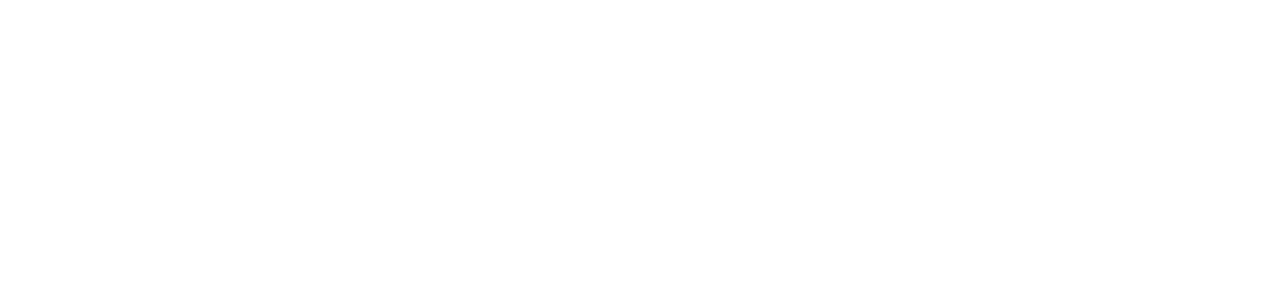
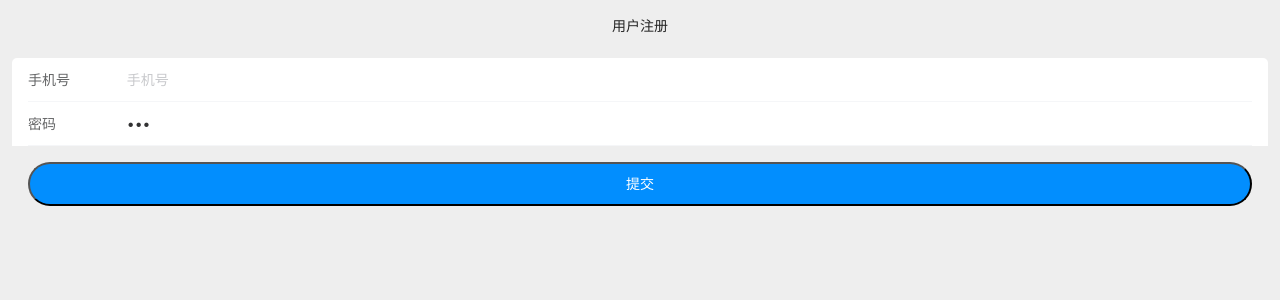
Before and after one commit to gaowei1012/elm_mp, a Vue app in the folder vue3_elm_app/: page /register in a window 1280 px wide. Before the commit this address had no page. Shown: the top 300 px of the page. Built offline with nearby package versions, Linux system fonts and the light colour scheme.

Commit message:
完成用户注册

```diff
--- a/vue3_elm_app/package.json
+++ b/vue3_elm_app/package.json
@@ -9,6 +9,7 @@
     "lint": "vue-cli-service lint"
   },
   "dependencies": {
+    "axios": "^0.21.1",
     "core-js": "^3.6.5",
     "vant": "^3.0.0",
     "vue": "^3.0.0",
--- a/vue3_elm_app/public/index.html
+++ b/vue3_elm_app/public/index.html
@@ -1,15 +1,21 @@
 <!DOCTYPE html>
 <html lang="en">
   <head>
-    <meta charset="utf-8">
-    <meta http-equiv="X-UA-Compatible" content="IE=edge">
-    <meta name="viewport" content="width=device-width,initial-scale=1.0">
-    <link rel="icon" href="<%= BASE_URL %>favicon.ico">
+    <meta charset="utf-8" />
+    <meta http-equiv="X-UA-Compatible" content="IE=edge" />
+    <meta
+      name="viewport"
+      content="width=device-width,initial-scale=1.0,minimum-scale=1.0,maximum-scale=1.0,user-scalable=no"
+    />
+    <link rel="icon" href="<%= BASE_URL %>favicon.ico" />
     <title><%= htmlWebpackPlugin.options.title %></title>
   </head>
   <body>
     <noscript>
-      <strong>We're sorry but <%= htmlWebpackPlugin.options.title %> doesn't work properly without JavaScript enabled. Please enable it to continue.</strong>
+      <strong
+        >We're sorry but <%= htmlWebpackPlugin.options.title %> doesn't work properly without JavaScript enabled. Please
+        enable it to continue.</strong
+      >
     </noscript>
     <div id="app"></div>
     <!-- built files will be auto injected -->
--- /dev/null
+++ b/vue3_elm_app/src/assets/css/index.css
@@ -0,0 +1,5 @@
+* {
+  padding: 0;
+  margin: 0;
+  box-sizing: border-box;
+}
--- a/vue3_elm_app/src/main.js
+++ b/vue3_elm_app/src/main.js
@@ -2,6 +2,7 @@
 import App from './App.vue';
 import router from './router';
 import store from './store';
+import './assets/css/index.css';
 import vant from './vant';
 import 'vant/lib/index.css';
 createApp(App).use(store).use(router).use(vant).mount('#app');
--- a/vue3_elm_app/src/router/index.js
+++ b/vue3_elm_app/src/router/index.js
@@ -1,19 +1,13 @@
 import { createRouter, createWebHistory } from 'vue-router';
-import Home from '../views/Home.vue';
 
 const routes = [
   {
-    path: '/',
-    name: 'Home',
-    component: Home,
-  },
-  {
-    path: '/about',
-    name: 'About',
+    path: '/register',
+    name: 'register',
     // route level code-splitting
-    // this generates a separate chunk (about.[hash].js) for this route
+    // this generates a separate chunk (register.[hash].js) for this route
     // which is lazy-loaded when the route is visited.
-    component: () => import(/* webpackChunkName: "about" */ '../views/About.vue'),
+    component: () => import(/* webpackChunkName: "register" */ '../views/register'),
   },
 ];
 
--- a/vue3_elm_app/src/vant/index.js
+++ b/vue3_elm_app/src/vant/index.js
@@ -1,4 +1,4 @@
-import { Button, Cell, CellGroup, Icon, Image, Toast, Form, Field } from 'vant';
+import { Button, Cell, CellGroup, NumberKeyboard, Icon, Image, Toast, Form, Field } from 'vant';
 
 const vant = {
   install: function (Vue) {
@@ -6,6 +6,7 @@
     Vue.use(Cell);
     Vue.use(CellGroup);
     Vue.use(Icon);
+    Vue.use(NumberKeyboard);
     Vue.use(Image);
     Vue.use(Toast);
     Vue.use(Form);
--- a/vue3_elm_app/src/views/About.vue
+++ /dev/null
@@ -1,5 +0,0 @@
-<template>
-  <div class="about">
-    <h1>This is an about page</h1>
-  </div>
-</template>
--- a/vue3_elm_app/src/views/Home.vue
+++ /dev/null
@@ -1,18 +0,0 @@
-<template>
-  <div class="home">
-    <img alt="Vue logo" src="../assets/logo.png" />
-    <HelloWorld msg="Welcome to Your Vue.js App" />
-  </div>
-</template>
-
-<script>
-// @ is an alias to /src
-import HelloWorld from "@/components/HelloWorld.vue";
-
-export default {
-  name: "Home",
-  components: {
-    HelloWorld
-  }
-};
-</script>
--- /dev/null
+++ b/vue3_elm_app/src/views/register/index.less
@@ -0,0 +1,30 @@
+.register-container {
+  width: 100vw;
+  height: 100vh;
+  background-color: #eee;
+  .title {
+    text-align: center;
+    padding: 15px 0;
+  }
+  .van-form {
+    background-color: #eee;
+    padding: 0 12px;
+    .van-cell:first-child {
+      border-top-left-radius: 5px;
+      border-top-right-radius: 5px;
+    }
+    // TODO:不加载css
+    .van-cell:last-child {
+      border-bottom-left-radius: 5px;
+      border-bottom-right-radius: 5px;
+    }
+    .van-button {
+      color: #fff;
+      background-color: #028efe;
+    }
+    .van-button::before {
+      background-color: transparent;
+      border: none;
+    }
+  }
+}
--- /dev/null
+++ b/vue3_elm_app/src/views/register/index.vue
@@ -0,0 +1,59 @@
+<template>
+  <div class="register-container">
+    <h4 class="title">用户注册</h4>
+    <van-form @submit="goReg">
+      <van-field
+        v-model="form.phone"
+        name="asyncValidator"
+        label="手机号"
+        placeholder="手机号"
+        :rules="[{ validator: asyncValidator, message: '请填写手机号' }]"
+      />
+      <van-field
+        v-model="form.password"
+        type="password"
+        name="密码"
+        label="密码"
+        placeholder="密码"
+        :rules="[{ required: true, message: '请填写密码' }]"
+      />
+      <div style="margin: 16px">
+        <van-button round block type="info" native-type="submit">提交</van-button>
+      </div>
+    </van-form>
+  </div>
+</template>
+<script>
+import { reactive } from 'vue';
+import { Toast } from 'vant';
+export default {
+  setup() {
+    const form = reactive({
+      phone: '',
+      password: '123',
+    });
+    // 验证手机号
+    // 异步校验函数返回 Promise
+    // TODO:无法自定义验证
+    const asyncValidator = val => {
+      console.log('val==>', val);
+
+      return new Promise(resolve => {
+        Toast.loading('验证中...');
+        console.log('val==>', val);
+        setTimeout(() => {
+          Toast.clear();
+          resolve(/^1[3456789]\d{9}$/.test(val));
+        }, 1000);
+      });
+    };
+    const goReg = values => {
+      console.log('reg==>', values);
+    };
+    return { form, asyncValidator, goReg };
+  },
+};
+</script>
+<style lang="less" scoped>
+@import url('./index.less');
+</style>
```
Also changed, not shown: vue3_elm_app/src/api/index.js (added), vue3_elm_app/src/assets/logo.png (deleted), 1 other file (tests, documents, lock files or other folders).
